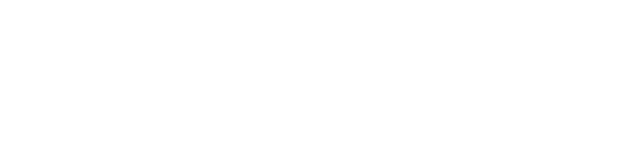
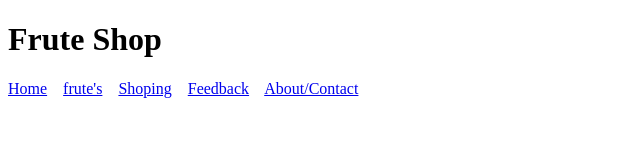
Before and after one commit to TusharKhatale16/Frute-Shop, a plain HTML site: page index.html in a window 1280 px wide. Shown: the whole page, without its empty margins (0-640 px from the left). Drawn offline with Linux system fonts and the light colour scheme.

Commit message:
Title and Nav-bar added.

```diff
--- a/index.html
+++ b/index.html
@@ -1,10 +1,17 @@
 <!DOCTYPE html>
 <html >
 <head>
-
     <title>Frute-Shope</title>
 </head>
 <body>
-
+    <h1>Frute Shop</h1>
+    <p>
+        <a href="index.html">Home</a> &nbsp;&nbsp;
+        <a href="./pages/frutes.html">frute's</a> &nbsp;&nbsp;
+        <a href="./pages/shoping.html">Shoping</a> &nbsp;&nbsp;
+        <a href="./pages/feedback.html">Feedback</a> &nbsp;&nbsp;
+        <a href="./pages/about.html">About/Contact</a> &nbsp;&nbsp;
+    </p>
+    <br>
 </body>
 </html>
```
